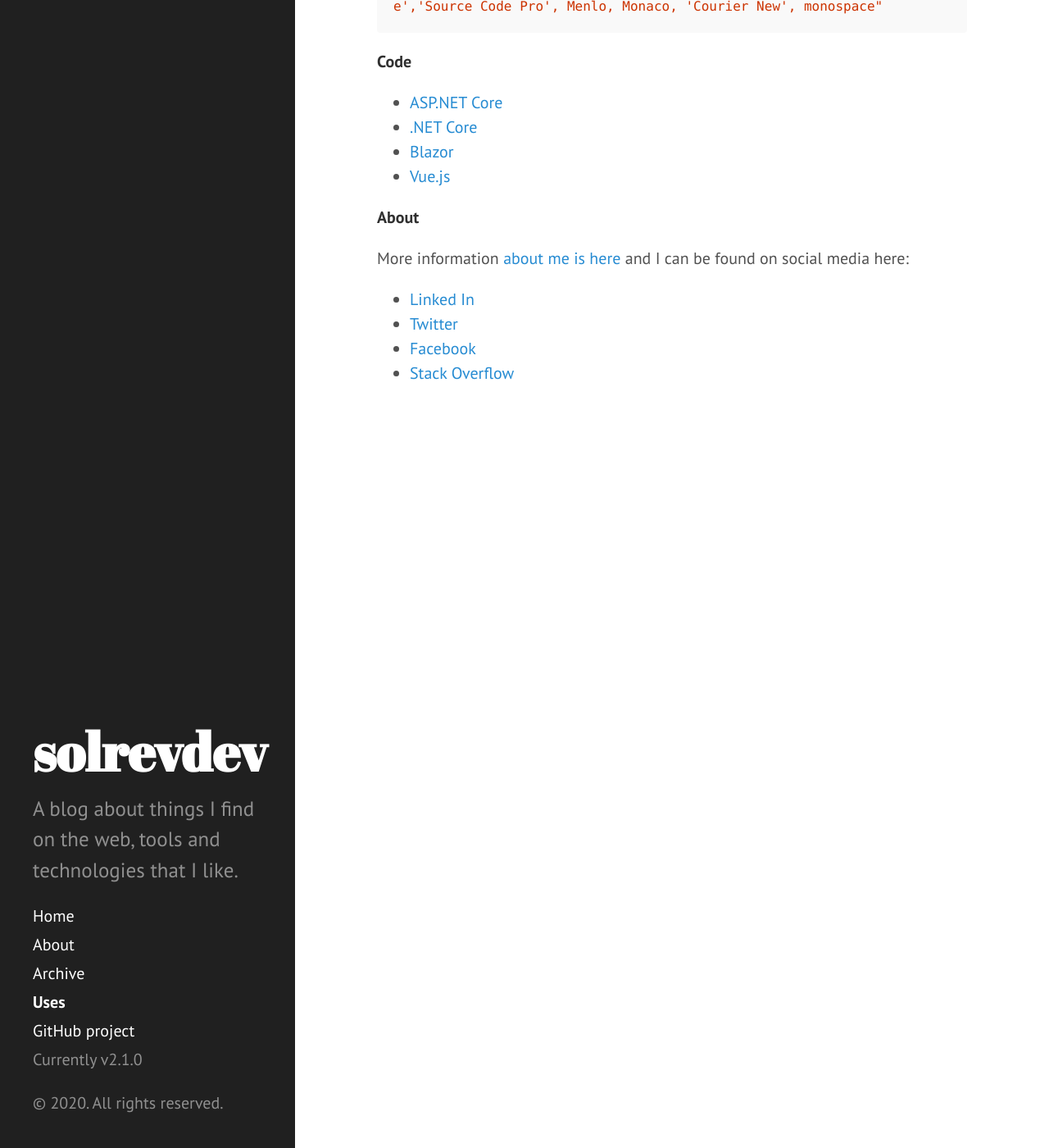
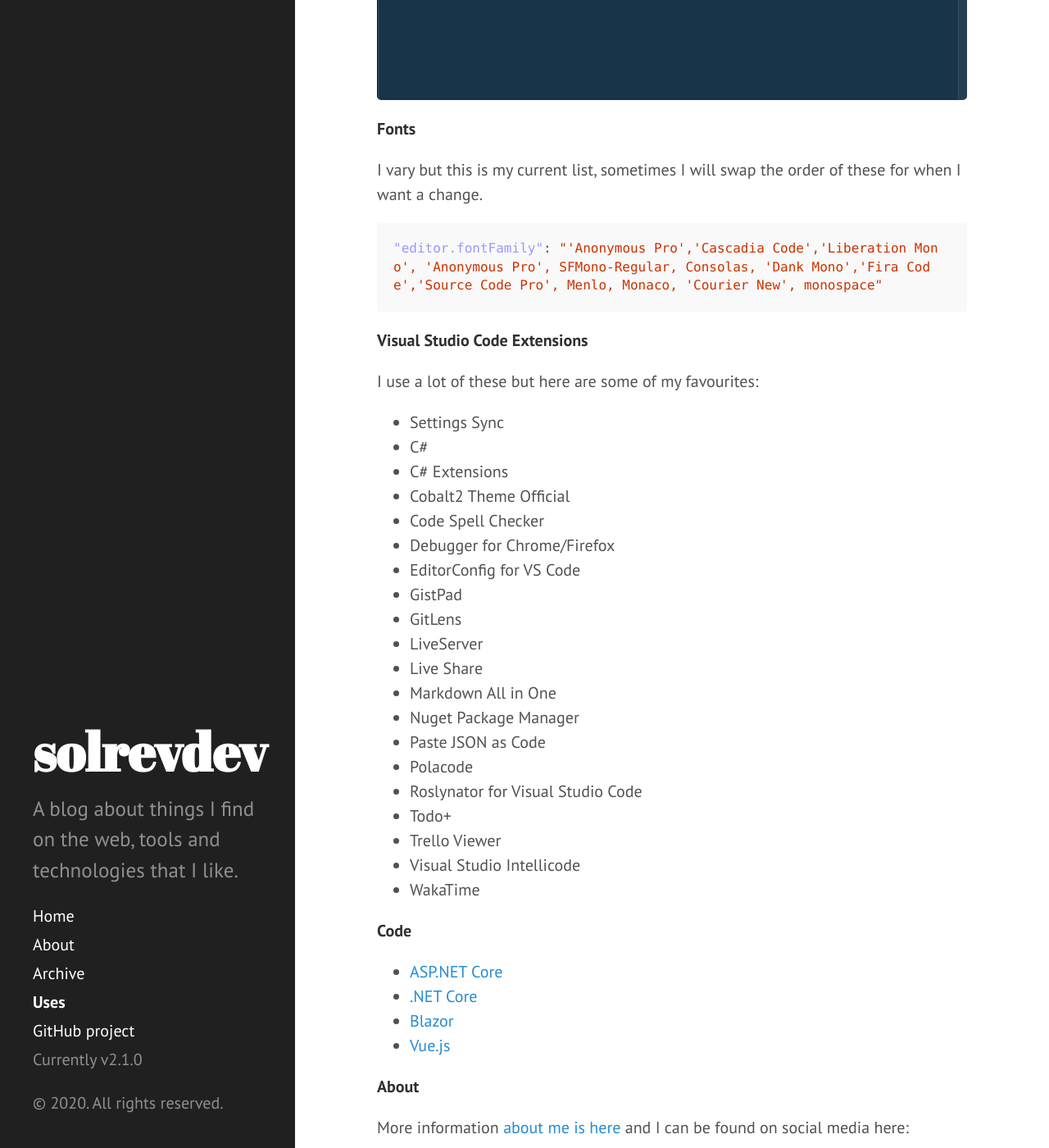
Before and after one commit to solrevdev/solrevdev.github.io, a Jekyll site: the page built from uses/index.md, in a window 1280 px wide and 1400 px high, scrolled down 1345 px. Shown: the whole window at 82% size. Built offline with Jekyll 4.4.1, drawn with Linux system fonts in a browser that asks for light colours; some of the changed text lies outside the part shown.

Commit message:
Update index.md

````diff
--- a/uses/index.md
+++ b/uses/index.md
@@ -39,6 +51,31 @@ I vary but this is my current list, sometimes I will swap the order of these for
 "editor.fontFamily": "'Anonymous Pro','Cascadia Code','Liberation Mono', 'Anonymous Pro', SFMono-Regular, Consolas, 'Dank Mono','Fira Code','Source Code Pro', Menlo, Monaco, 'Courier New', monospace"
 ```
 
+**Visual Studio Code Extensions**
+
+I use a lot of these but here are some of my favourites:
+
+- Settings Sync
+- C#
+- C# Extensions
+- Cobalt2 Theme Official
+- Code Spell Checker
+- Debugger for Chrome/Firefox
+- EditorConfig for VS Code
+- GistPad
+- GitLens
+- LiveServer
+- Live Share
+- Markdown All in One
+- Nuget Package Manager
+- Paste JSON as Code
+- Polacode
+- Roslynator for Visual Studio Code
+- Todo+
+- Trello Viewer
+- Visual Studio Intellicode
+- WakaTime
+
 **Code**
 
 - [ASP.NET Core](https://docs.microsoft.com/en-us/aspnet/core/?view=aspnetcore-3.1)
````
Also changed, not shown: other parts of uses/index.md (+12 -0 lines).
